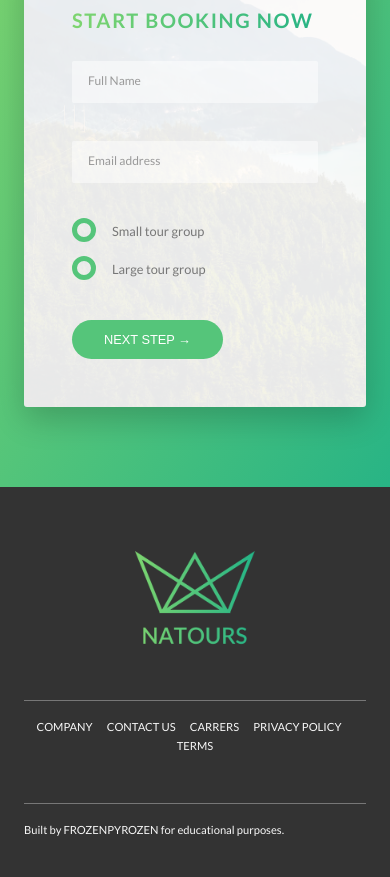
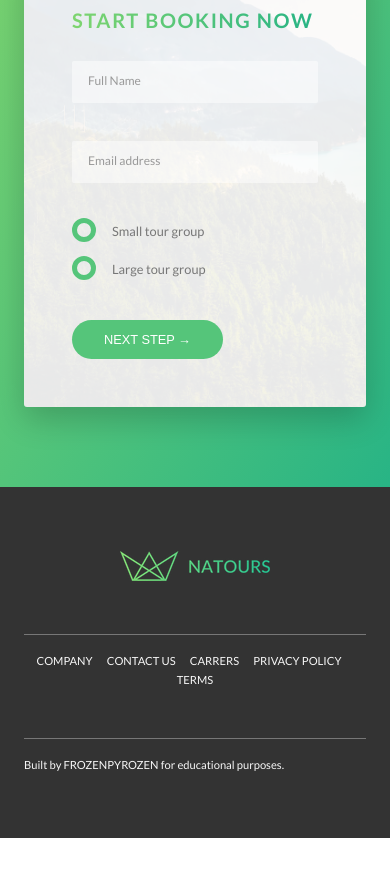
Before and after one commit to FrozenPyrozen/Natours, a website: page index.html in a window 390 px wide. Shown: the part 5761-6638 px from the top of the page. After the commit the page ends 6599 px from the top, so only its background shows below. Drawn offline with Linux system fonts and the light colour scheme.

Commit message:
Make the image responsive
Use art-direction method for replace image depending on screen size and density switching to switch between high and low res picture

```diff
--- a/index.html
+++ b/index.html
@@ -431,7 +431,18 @@
 
     <footer class="footer">
       <div class="footer__logo-box">
-        <img src="img/logo-green-2x.png" alt="Full logo" class="footer__logo" />
+        <!-- Art direction usage -->
+        <picture class="footer__logo">
+          <source
+            srcset="img/logo-green-small-1x.png 1x, img/logo-green-small-2x.png 2x"
+            media="(max-width: 37.5em)"
+          />
+          <!-- Density switching usage -->
+          <img
+            srcset="img/logo-green-1x.png 1x, img/logo-green-2x.png 2x"
+            alt="Full logo"
+          />
+        </picture>
       </div>
       <div class="row">
         <div class="col-1-of-2">
```
